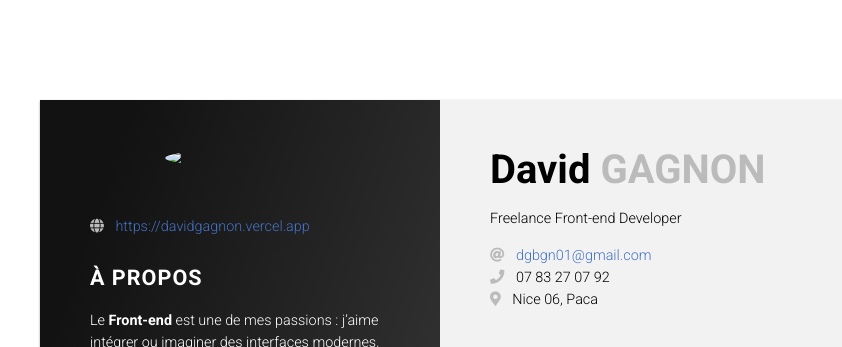
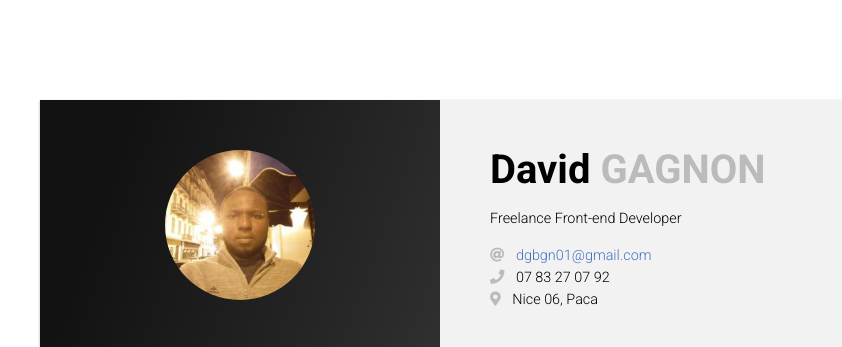
Before and after one commit to dg-Tech1/MonCV, a plain HTML site: page index.html in a window 1280 px wide. Shown: the top 347 px of the page, 0-842 px from the left. Drawn offline with Linux system fonts and the light colour scheme; the site is published under a folder, as on GitHub Pages, so addresses that start at the root find nothing.

Commit message:
Update index.html

```diff
--- a/index.html
+++ b/index.html
@@ -12,7 +12,7 @@
   <body>
       <div class="cv-container">
         <div class="left-column">
-          <img class="portait" src="/9141063006743426710.jpg" />
+          <img class="portait" src="9141063006743426710.jpg" />
           <div class="section">
             <p>
                 <i class="icon fas fa-globe text-darkblue"></i> <a href="https://davidgagnon.vercel.app">https://davidgagnon.vercel.app</a>
```
